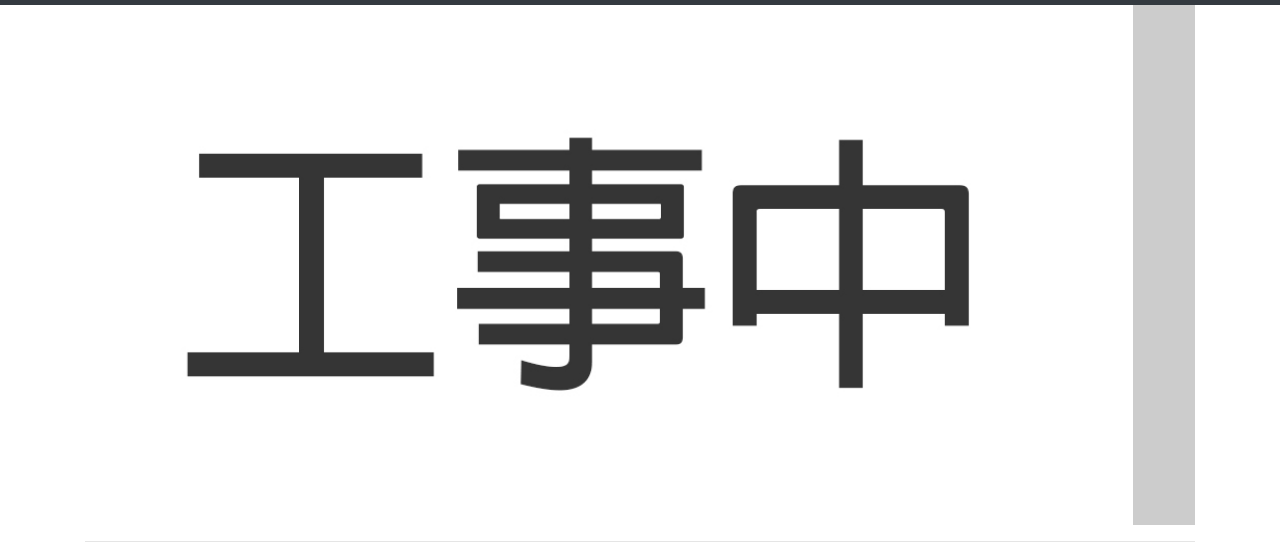
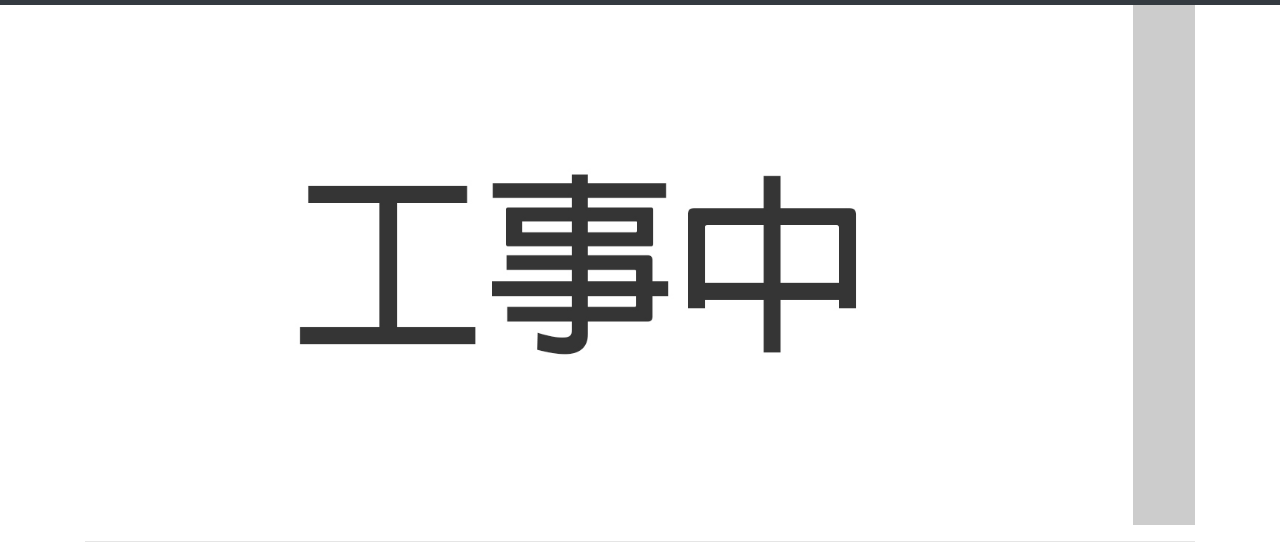
Before and after one commit to Sacral/CLAMP-ONLY, a website: page index.html in a window 1280 px wide. Shown: the part 51-606 px from the top of the page. Drawn offline with Linux system fonts and the light colour scheme; placeholder pictures from the web are drawn by us.

Commit message:
Add files via upload

```diff
--- a/css/modern-business.css
+++ b/css/modern-business.css
@@ -8,6 +8,7 @@ body {
 }
 
 .carousel-item {
+
   height: 65vh;
   min-height: 300px;
   background: no-repeat center center scroll;
--- a/index.html
+++ b/index.html
@@ -107,7 +107,7 @@
       </ol>
       <div class="carousel-inner" role="listbox">
         <!-- Slide One - Set the background image for this slide in the line below -->
-        <div class="carousel-item active" style=" width=50vw; background-image: url('img/test11500x500.jpg') !important">
+        <div class="carousel-item active" style="background-size:100%; background-image: url('img/test11500x500.jpg') ">
           <div class="carousel-caption d-none d-md-block">
             <h3>First Slide</h3>
             <p>This is a description for the first slide.</p>
```
